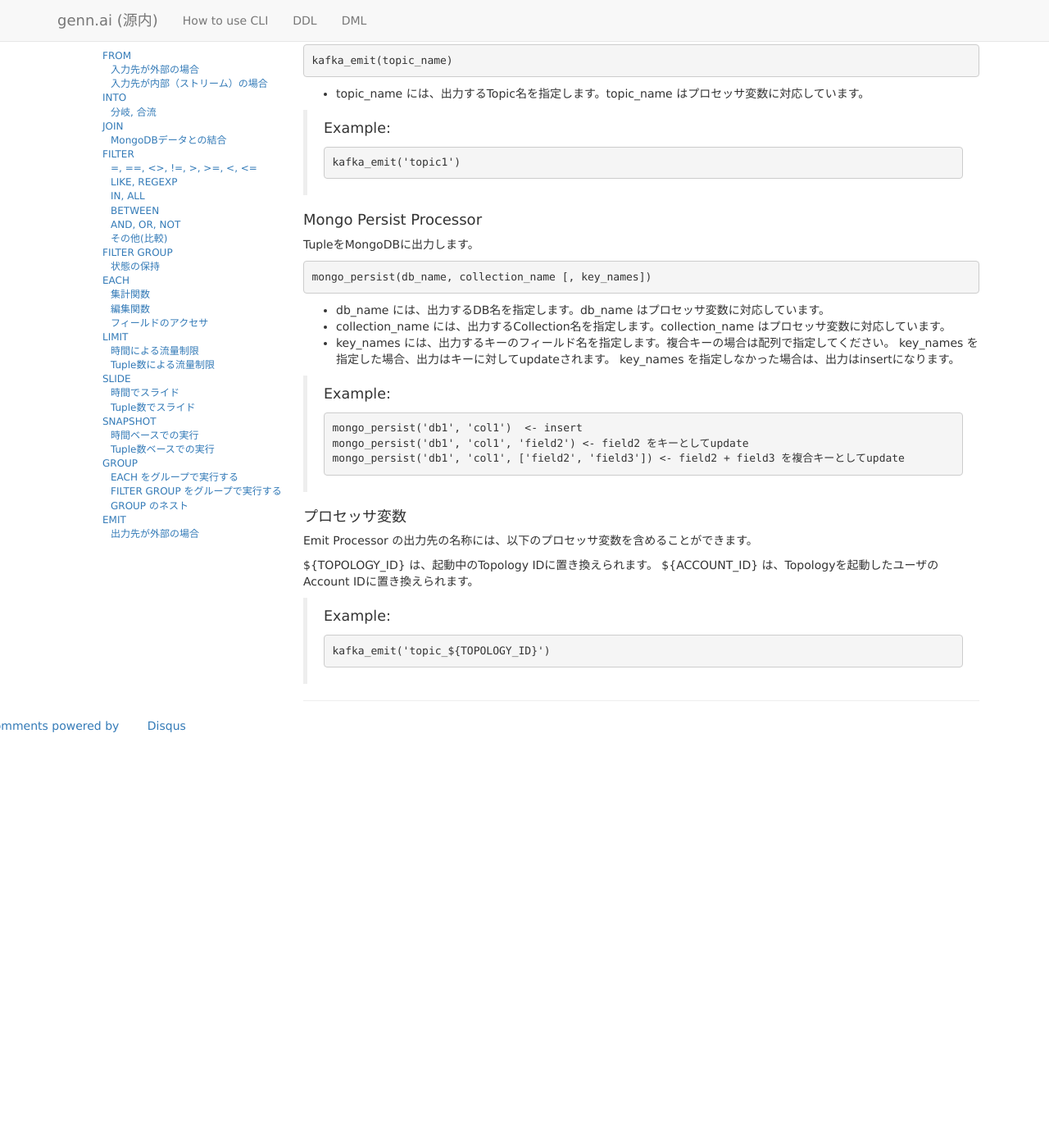
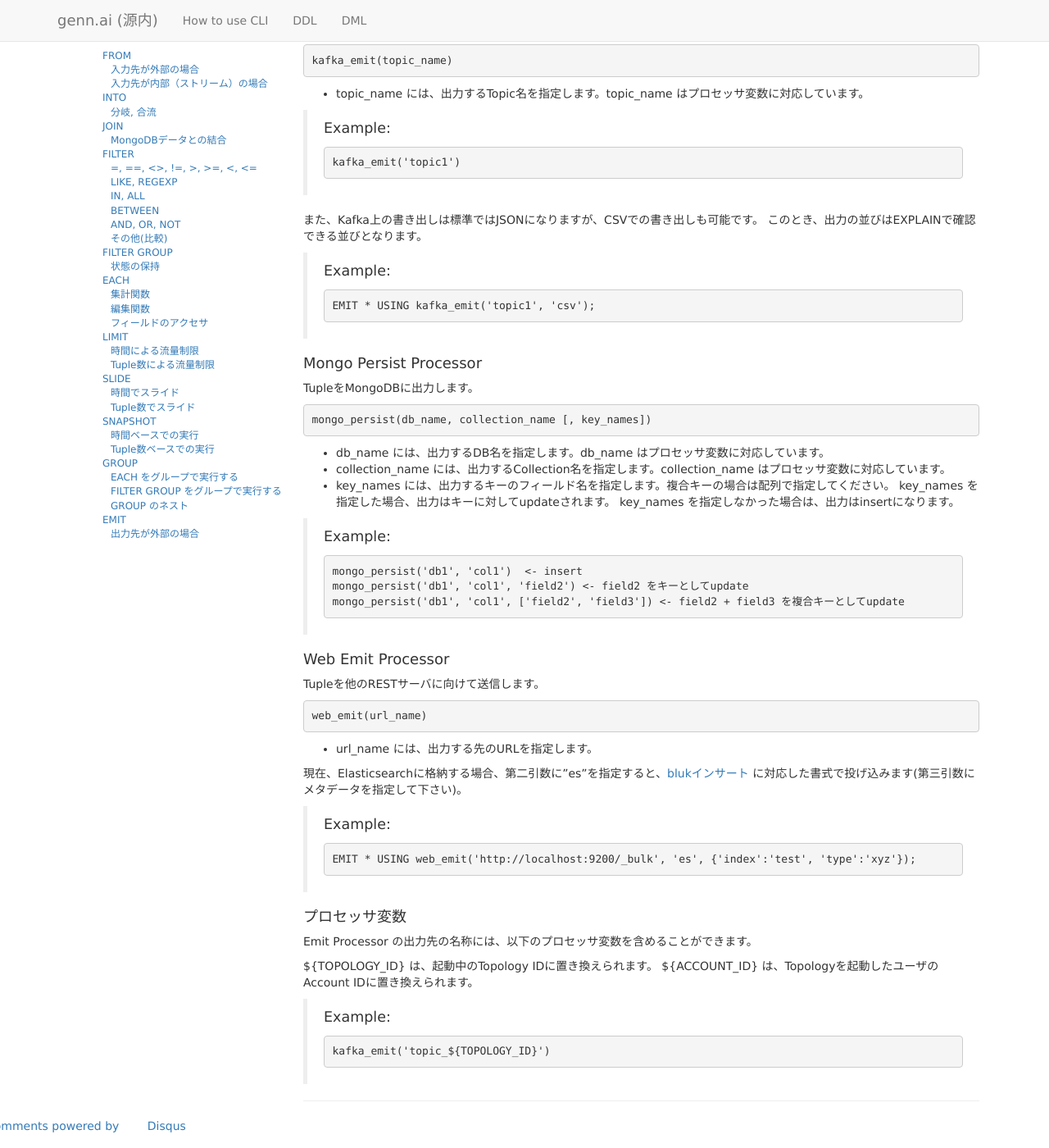
Before and after one commit to tf0054/trygennai.github.com, a Jekyll site: the page built from dml_ja.md, in a window 1280 px wide and 1400 px high, scrolled down 17190 px. Shown: the whole window at 82% size. Built offline with Jekyll 4.4.1, drawn with Linux system fonts in a browser that asks for light colours; nearby versions of some CDN libraries; comment, search, counter and statistics services are not loaded; before the commit the page ends 18113 px from its top, so only the background shows below that; some of the changed text lies outside the part shown.

Commit message:
Added web emitter usage.

```diff
--- a/dml_ja.md
+++ b/dml_ja.md
@@ -6,7 +6,7 @@ title: genn.ai
 # genn.ai DML
 
 > genn.aiは、大きくRESTサーバとクエリサーバから構成され、
-	前者RESTサーバは、httpにて外部からjsonのデータを受け取りKafkaに格納します。
+	前者RESTサーバは、httpにて外部からjsonのデータを受け取りStormに渡します(正確には、そのためにKafkaに格納します)。
 	後者クエリサーバは、genn.ai独自の **クエリ** で書かれたイベント処理ロジックをコンパイルし、Stormに登録します。
 	(この処理ロジックでは、通常、最初にKafkaからデータを読み出します)
 
@@ -767,6 +767,13 @@ TupleをKafkaに出力します。
 >
     kafka_emit('topic1')
 
+また、Kafka上の書き出しは標準ではJSONになりますが、CSVでの書き出しも可能です。
+このとき、出力の並びはEXPLAINで確認できる並びとなります。
+
+> Example:
+>
+    EMIT * USING kafka_emit('topic1', 'csv');
+
 
 #### Mongo Persist Processor
 
@@ -787,6 +794,21 @@ TupleをMongoDBに出力します。
     mongo_persist('db1', 'col1', 'field2') <- field2 をキーとしてupdate
     mongo_persist('db1', 'col1', ['field2', 'field3']) <- field2 + field3 を複合キーとしてupdate
 
+#### Web Emit Processor
+
+Tupleを他のRESTサーバに向けて送信します。
+
+    web_emit(url_name)
+
+
+ * url_name には、出力する先のURLを指定します。
+
+現在、Elasticsearchに格納する場合、第二引数に"es"を指定すると、[blukインサート](http://www.elasticsearch.org/guide/en/elasticsearch/guide/current/bulk.html) に対応した書式で投げ込みます(第三引数にメタデータを指定して下さい)。
+
+> Example:
+>
+    EMIT * USING web_emit('http://localhost:9200/_bulk', 'es', {'index':'test', 'type':'xyz'});
+
 
 #### プロセッサ変数
 
```
Also changed, not shown: ddl_ja.md (+1 -1 lines).
